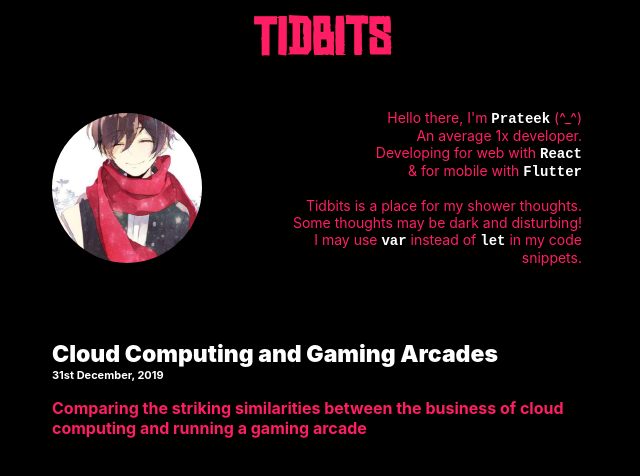
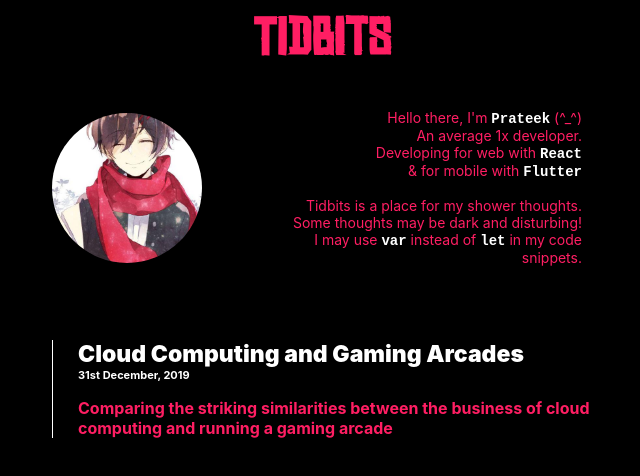
Before and after one commit to Kriyszig/tidbits, a React (Create React App) app: page / in a window 1280 px wide. In both pictures the pointer is over the element 640 px from the left and 389 px from the top of the page. Shown: the top 476 px of the page, without its empty margins (318-958 px from the left). Built offline with nearby package versions, Linux system fonts and the light colour scheme.

Commit message:
Focus article snippet on hover
Added a border to signify, the snippet is going to be selected

```diff
--- a/src/components/snippet.css
+++ b/src/components/snippet.css
@@ -6,6 +6,11 @@
   width: 100%;
   color: #ff1e63;
   margin-top: 50px;
+}
+
+.article-container:hover {
+  padding-left: 25px;
+  border-left: 1px solid white;
 }
 
 .article-snippet-headline {
```
